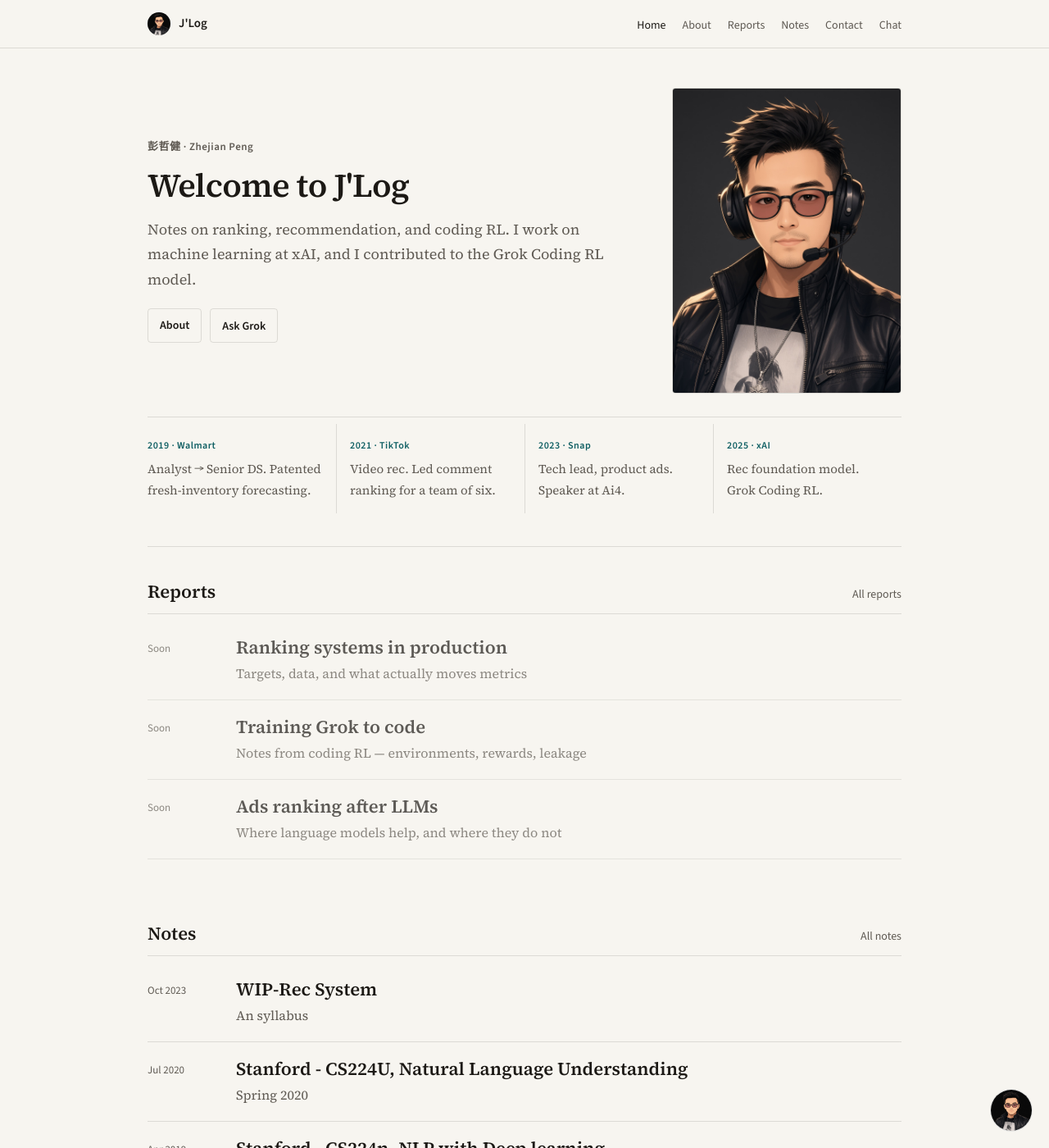
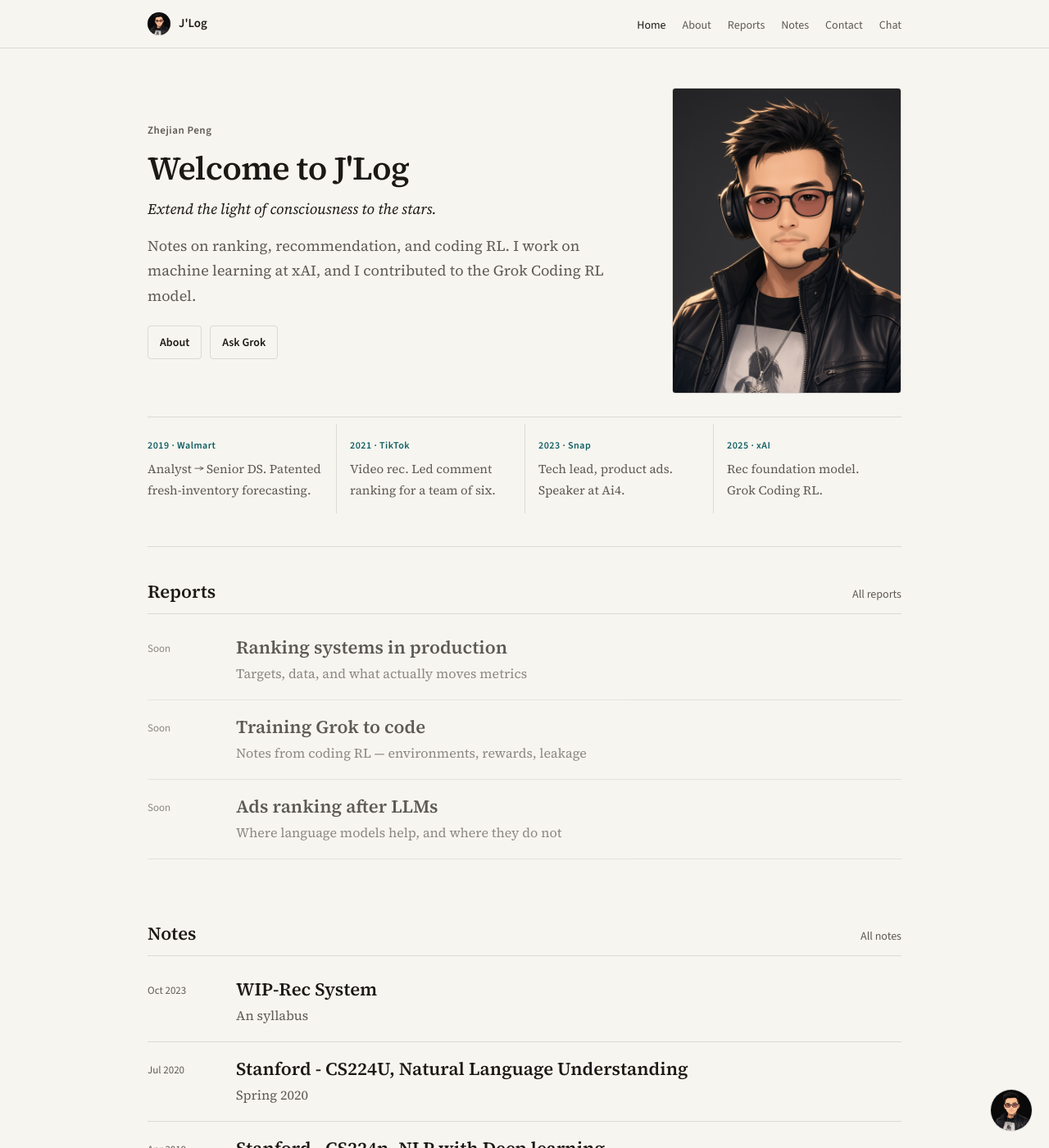
Before and after one commit to jazzikp/jazzikp.github.io, a Jekyll site: the page built from index.html, in a window 1280 px wide and 1400 px high. Shown: the whole window at 82% size. Built offline with Jekyll 4.4.1, drawn with Linux system fonts in a browser that asks for light colours; the list of posts is cut into pages by our own code.

Commit message:
Add the stars motto on home and drop the Chinese name
Homepage tagline is now “Extend the light of consciousness to
the stars.” Public pages use Zhejian Peng only.

```diff
--- a/_config.yml
+++ b/_config.yml
@@ -5,7 +5,7 @@ header-img: img/post-bg-desk.jpg
 email: zhejianpeng@yahoo.com
 author: Zhejian Peng
 description: "J'Log — notes by Zhejian Peng on ranking, recommendation, and Grok Coding RL."
-keyword: "J'Log, 彭哲健, Zhejian Peng, Grok Coding RL, Recommendation System, Ads Ranking, Machine Learning"
+keyword: "J'Log, Zhejian Peng, Grok Coding RL, Recommendation System, Ads Ranking, Machine Learning"
 url: "https://jazzikp.github.io"
 baseurl: ""
 github_repo: "https://github.com/jazzikp/jazzikp.github.io"
--- a/about.html
+++ b/about.html
@@ -2,7 +2,7 @@
 layout: page
 title: About
 description: Seeking frontier intelligence and application.
-eyebrow: 彭哲健
+eyebrow: Zhejian Peng
 ---
 <div class="about-grid">
     <div>
@@ -20,7 +20,7 @@ eyebrow: 彭哲健
         </div>
 
         <div data-lang-panel="zh" hidden>
-            <p>我是<strong>彭哲健</strong>。做排序和推荐系统，并参与了 <a href="https://x.ai/">xAI</a> 的 <strong>Grok Coding RL</strong> 模型。</p>
+            <p>我是<strong>Zhejian Peng</strong>。做排序和推荐系统，并参与了 <a href="https://x.ai/">xAI</a> 的 <strong>Grok Coding RL</strong> 模型。</p>
             <p>一条线贯穿下来：把现实里难决策的问题 —— 补什么货、推什么内容、怎么训练 —— 做成能上线的模型。</p>
         </div>
     </div>
--- a/css/site.css
+++ b/css/site.css
@@ -138,7 +138,13 @@ a { color: var(--accent); text-underline-offset: 3px; }
   line-height: 1.25;
   font-weight: 600;
   letter-spacing: -0.015em;
+  margin: 0 0 10px;
+}
+.motto {
+  font-style: italic;
+  color: var(--ink);
   margin: 0 0 14px;
+  font-size: 18px;
 }
 .lede {
   color: var(--muted);
--- a/index.html
+++ b/index.html
@@ -4,8 +4,9 @@ layout: default
 <div class="wrap">
     <section class="hero">
         <div>
-            <p class="eyebrow">彭哲健 · Zhejian Peng</p>
+            <p class="eyebrow">Zhejian Peng</p>
             <h1>Welcome to J'Log</h1>
+            <p class="motto">Extend the light of consciousness to the stars.</p>
             <p class="lede">
                 Notes on ranking, recommendation, and coding RL.
                 I work on machine learning at xAI, and I contributed to the Grok Coding RL model.
--- a/workers/resume.js
+++ b/workers/resume.js
@@ -1,6 +1,6 @@
 // Public career facts only. No phone, email, address, pay, or immigration.
 export const RESUME = `
-# Zhejian Peng (彭哲健)
+# Zhejian Peng
 Machine learning engineer. Ranking, recommendation, ads ML, coding RL.
 
 ## Experience
```
